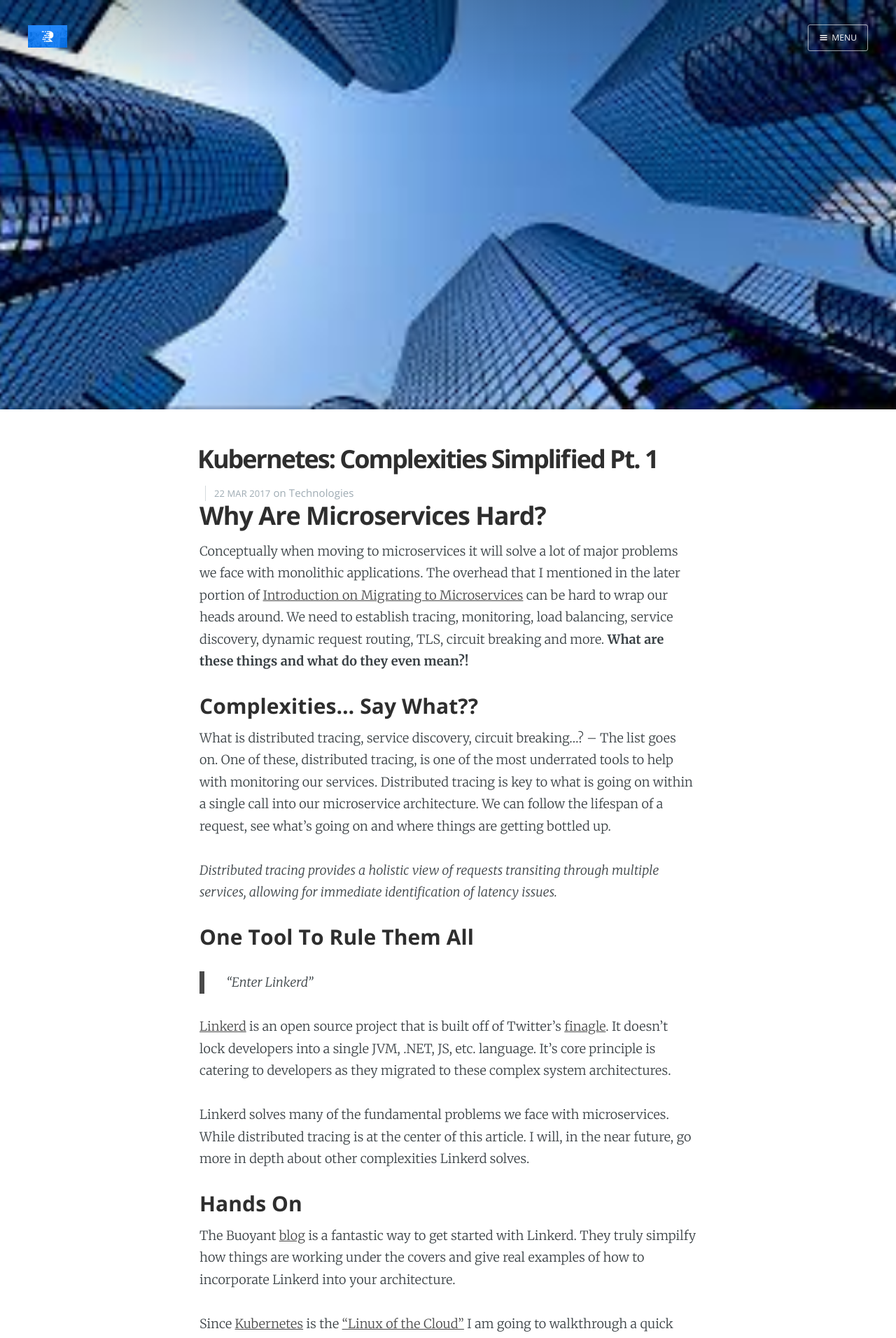
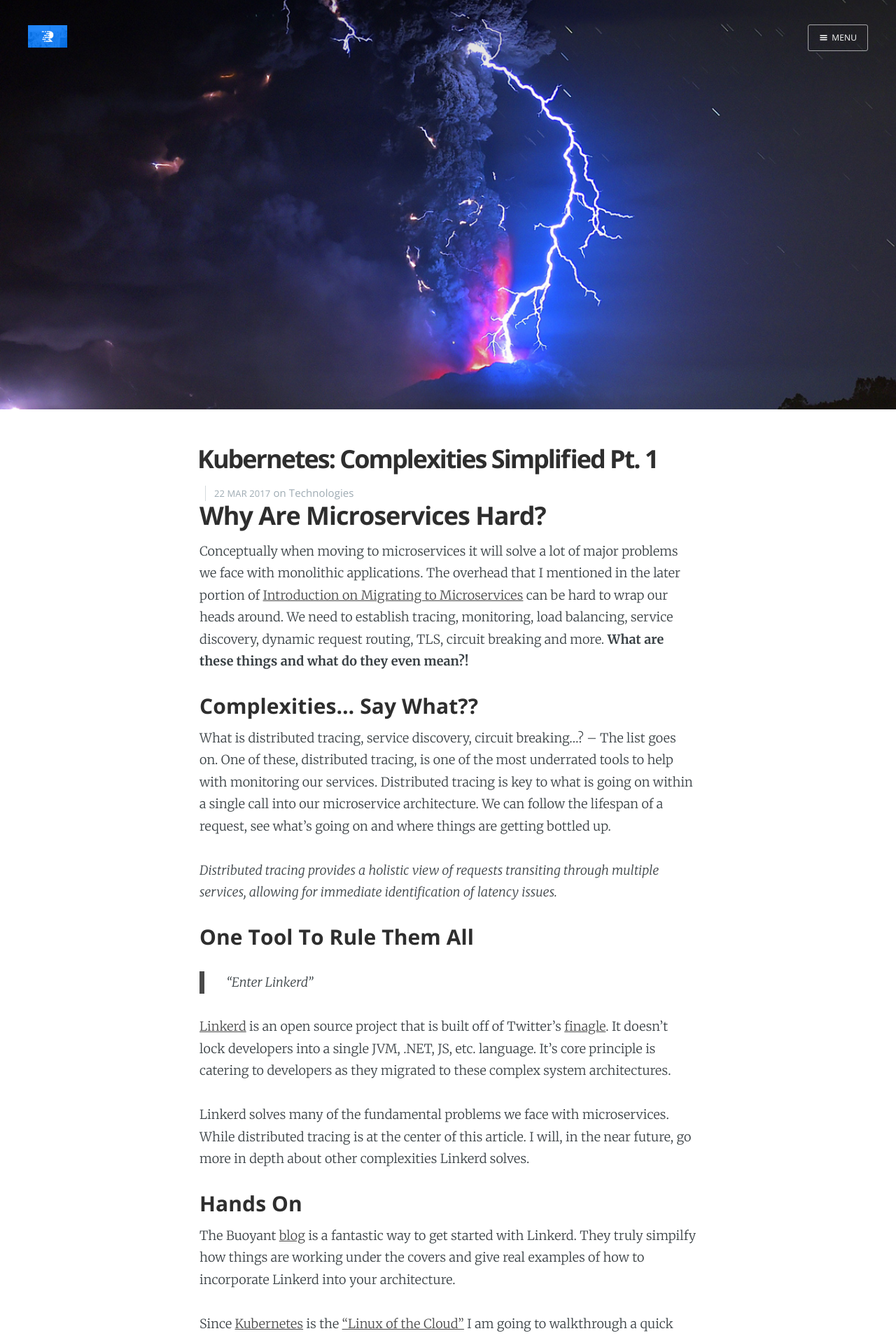
Before and after one commit to captjt/site, a Jekyll site: the page built from _posts/2017-03-22-Kubernetes-Complexities-Simplified-Pt-1.md, in a window 1280 px wide. Shown: the top 1912 px of the page at 70% size. Built offline with Jekyll 4.4.1, drawn with Linux system fonts in a browser that asks for light colours; nearby versions of some CDN libraries.

Commit message:
updated background picture

```diff
--- a/_posts/2017-03-22-Kubernetes-Complexities-Simplified-Pt-1.md
+++ b/_posts/2017-03-22-Kubernetes-Complexities-Simplified-Pt-1.md
@@ -1,6 +1,6 @@
 ---
 layout: post
-cover: 'assets/images/looking-up.jpg'
+cover: 'assets/images/chile-thunderstorm.jpg'
 title: 'Kubernetes: Complexities Simplified Pt. 1'
 date:   2017-03-22 05:00:00
 tags: technologies
```
Also changed, not shown: assets/images/chile-thunderstorm.jpg (added).
